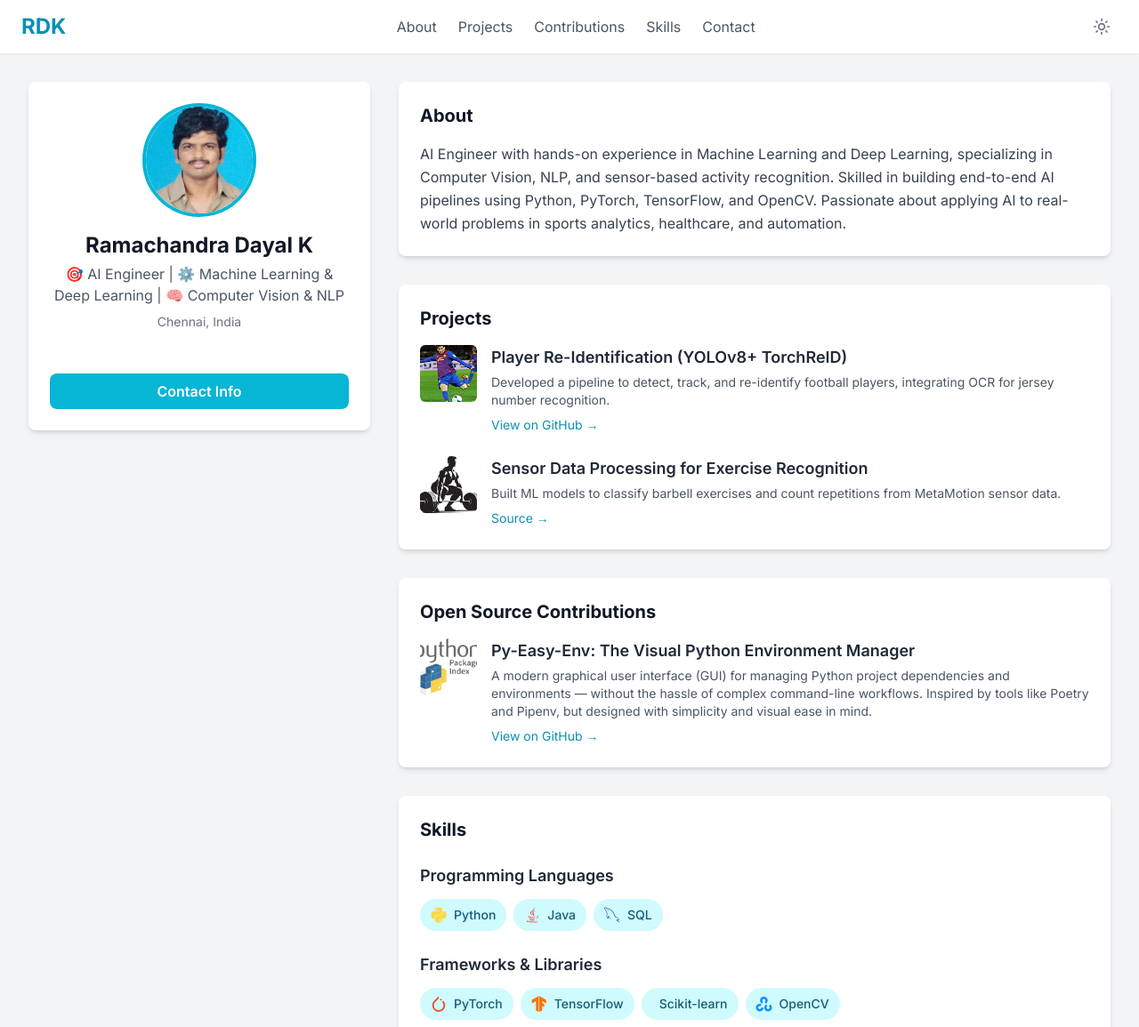
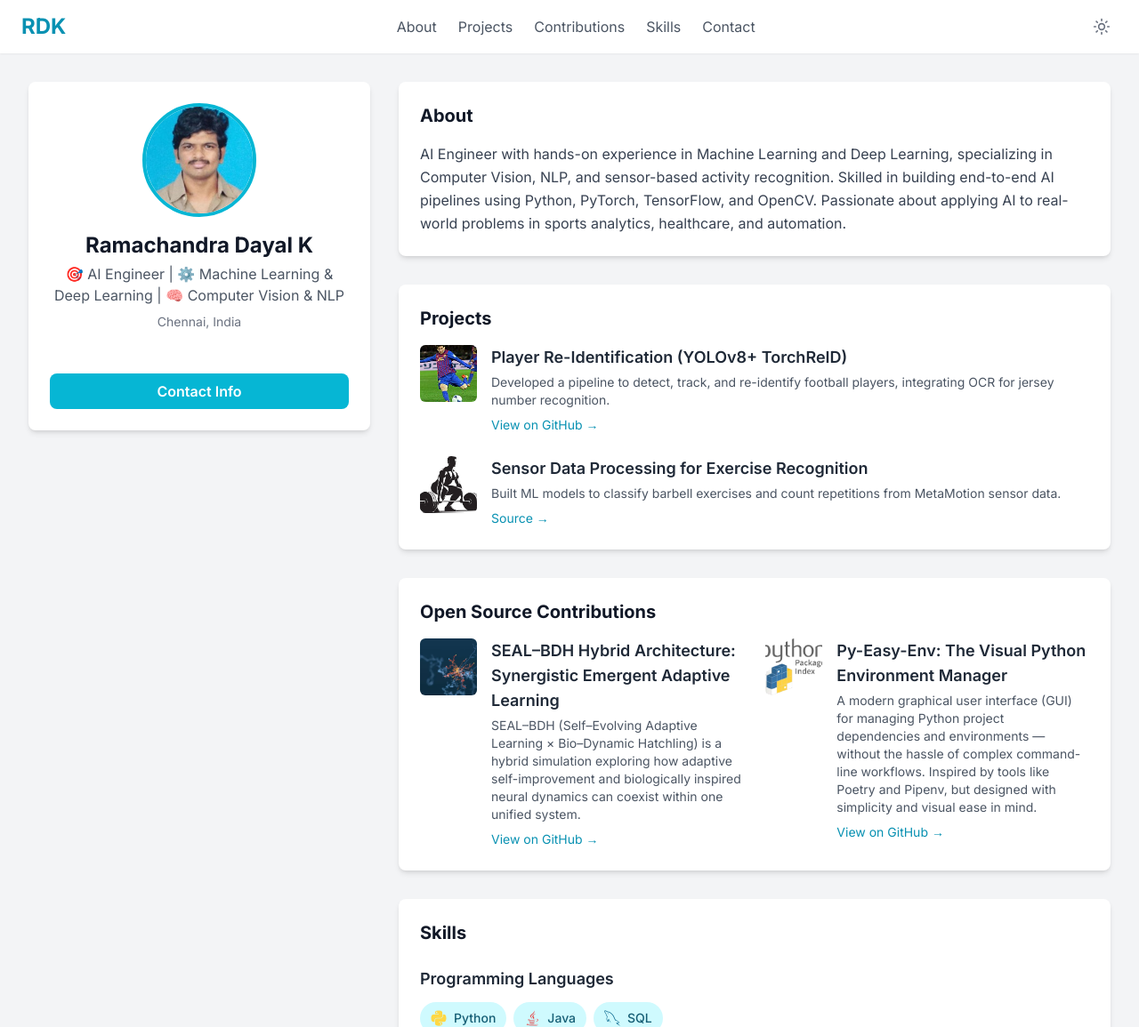
Before and after one commit to Sriramdayal/My_portfolio, a plain HTML site: page index.html in a window 1280 px wide. Shown: the top 1155 px of the page at 89% size. Drawn offline with nearby package versions, Linux system fonts and the light colour scheme.

Commit message:
Add SEAL–BDH project details to contributions section
Added project image and details for SEAL–BDH Hybrid Architecture in contributions section.

```diff
--- a/index.html
+++ b/index.html
@@ -134,13 +134,23 @@
                         </div>
                     </div>
                 </section>
-
                 <!-- Open Source Contributions Card -->
                 <section id="contributions" class="bg-white rounded-lg shadow-md p-6">
                     <h2 class="text-xl font-bold text-gray-900 mb-4">Open Source Contributions</h2>
                     <div class="space-y-6">
                         <!-- Contribution 1 -->
                         <div class="flex items-start space-x-4">
+                            <div class="flex-shrink-0">
+                                <!-- NOTE: Replace this placeholder with a direct link to your project image -->
+                                <img src="images/abstract-curly-tendrils-background.webp" alt="Project Icon" class="w-16 h-16 rounded-md object-cover">
+                            </div>
+                            <div>
+                                <h3 class="text-lg font-semibold text-gray-800">SEAL–BDH Hybrid Architecture: Synergistic Emergent Adaptive Learning</h3>
+                                <p class="text-sm text-gray-600 mt-1">SEAL–BDH (Self–Evolving Adaptive Learning × Bio–Dynamic Hatchling) is a hybrid simulation exploring how adaptive self-improvement and biologically inspired neural dynamics can coexist within one unified system.</p>
+                                <a href="https://github.com/Sriramdayal/Hybrid_BDH-SEAL" target="_blank" class="text-sm text-cyan-600 hover:underline mt-2 inline-block">View on GitHub &rarr;</a>
+                            </div>
+                            <!-- Contribution 2 -->
+                            <div class="flex items-start space-x-4">
                             <div class="flex-shrink-0">
                                 <!-- NOTE: Replace this placeholder with a direct link to your project image -->
                                 <img src="images/250px-PyPI_logo.svg.webp" alt="Project Icon" class="w-16 h-16 rounded-md object-cover">
```
